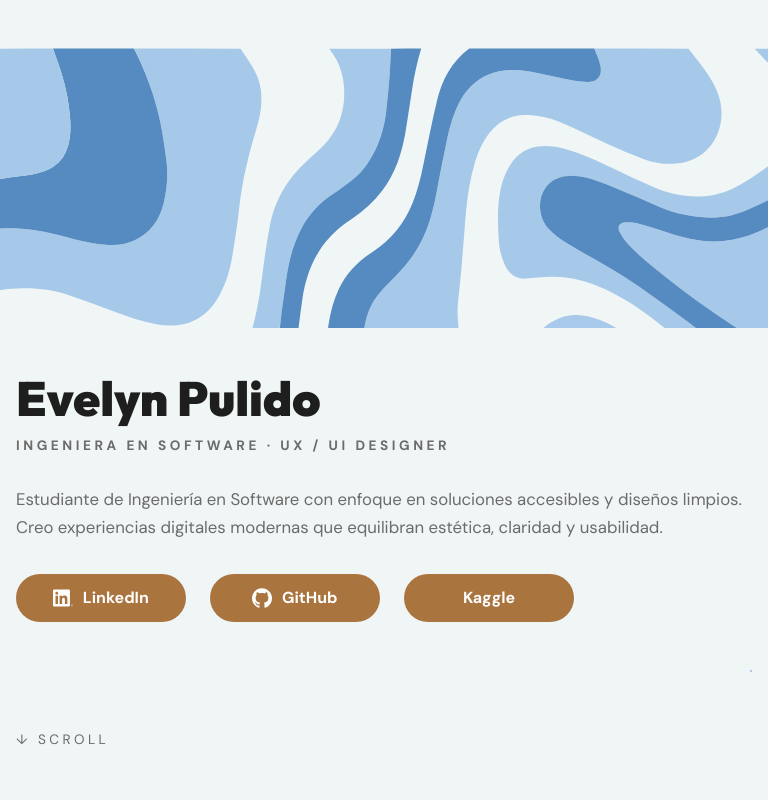
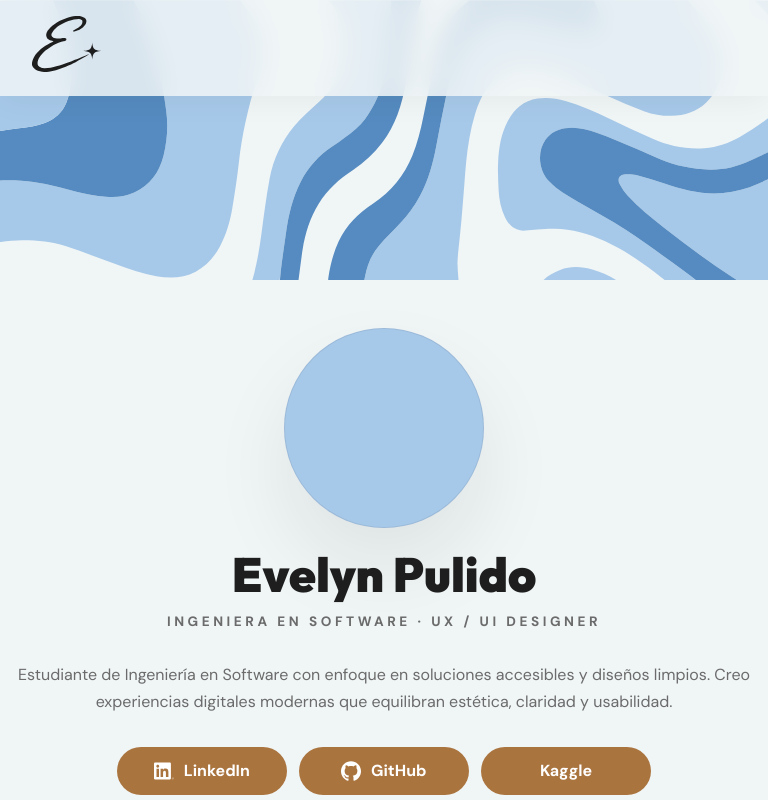
Before and after one commit to EvePulido/evepulido.github.io, a plain HTML site: page index.html in a window 768 px wide. Shown: the top 800 px of the page. Drawn offline with Linux system fonts and the light colour scheme.

Commit message:
style: optimizar responsividad en móviles y añadir animación de scroll

```diff
--- a/style.css
+++ b/style.css
@@ -82,10 +82,10 @@ svg {
 
 .hero-bg {
     width: 100%;
-    height: 280px;
+    height: clamp(160px, 40vw, 280px); /* El alto ahora responde al tamaño de la pantalla */
     background-image: url('assets/hero.svg');
     background-repeat: no-repeat;
-    background-position: top center;
+    background-position: center; /* Centrarlo evita espacios en blanco arriba/abajo al escalar */
     background-size: cover;
     margin-bottom: 1rem; /* Adds space between banner and text */
 }
@@ -114,9 +114,14 @@ svg {
     top: 0;
     left: 0;
     width: 100%;
-    padding: 2.5rem 0;
+    padding: 2rem 0;
     z-index: 100;
     transition: background-color 0.3s ease, padding 0.3s ease, backdrop-filter 0.3s ease, box-shadow 0.3s ease;
+}
+
+/* Contenedor del header más ancho para empujar el logo a la izquierda sin romper responsividad */
+.top-nav .container {
+    width: min(1400px, calc(100% - 64px));
 }
 
 .top-nav.scrolled {
@@ -130,18 +135,28 @@ svg {
 .logo-link {
     display: inline-flex;
     align-items: center;
-    transform: translateX(-120px); /* Posición permanente más hacia la izquierda */
 }
 
 .logo-img {
-    height: 56px; /* Tamaño grande inicial */
+    max-height: 28px; /* Tamaño compacto permanente en móviles */
     width: auto;
     display: block;
-    transition: height 0.3s ease;
+    transition: max-height 0.3s ease;
 }
 
 .top-nav.scrolled .logo-img {
-    height: 32px; /* Tamaño reducido al hacer scroll */
+    max-height: 28px; /* Permanece igual al hacer scroll en móviles */
+}
+
+/* Ajustes para tablets y pantallas grandes */
+@media (min-width: 768px) {
+    .logo-img {
+        max-height: 56px; /* Tamaño grande inicial en escritorio */
+    }
+
+    .top-nav.scrolled .logo-img {
+        max-height: 32px; /* Tamaño reducido al hacer scroll en escritorio */
+    }
 }
 
 .hero-title {
@@ -248,6 +263,14 @@ svg {
     box-shadow: var(--shadow-lg);
 }
 
+@keyframes bounceHint {
+    0%, 100% { transform: translateY(0); }
+    30% { transform: translateY(12px); }
+    50% { transform: translateY(0); }
+    70% { transform: translateY(6px); }
+    85% { transform: translateY(0); }
+}
+
 .hero-scroll {
     display: inline-flex;
     align-items: center;
@@ -257,6 +280,7 @@ svg {
     letter-spacing: 0.25em;
     text-transform: uppercase;
     color: var(--color-muted);
+    animation: bounceHint 1.8s ease-in-out 1s 1; /* 1 segundo de retraso, corre 1 sola vez */
 }
 
 /* Sections */
@@ -452,12 +476,47 @@ svg {
 
 
 @media (max-width: 860px) {
+    /* Navbar con fondo permanente para legibilidad sobre SVG */
+    .top-nav {
+        background-color: rgba(240, 245, 246, 0.85);
+        backdrop-filter: blur(12px);
+        -webkit-backdrop-filter: blur(12px);
+        box-shadow: 0 4px 30px rgba(0, 0, 0, 0.05);
+        padding: 1rem 0 !important; /* Tamaño permanentemente compacto en móviles */
+    }
+
     .hero {
-        padding-top: 3rem;
+        padding-top: 0; /* Asegura que el hero-bg toque el borde superior de la pantalla */
     }
 
     .hero-grid {
-        gap: 3rem;
+        padding-top: 2rem; /* Reducción drástica del espacio superior */
+        gap: 1.5rem;
+    }
+
+    .hero-copy {
+        order: 2; /* Coloca el texto después (abajo) de la foto */
+        text-align: center; /* Centrar el texto en móviles */
+        display: flex;
+        flex-direction: column;
+        align-items: center;
+    }
+
+    .hero-actions {
+        justify-content: center; /* Centrar los botones de redes sociales */
+        width: 100%; /* Recupera el ancho total para que los botones se expandan */
+        gap: 12px; /* Espaciado más reducido y estético para móviles */
+    }
+
+    .hero-visual {
+        order: 1; /* Coloca la foto antes (arriba) del texto */
+        justify-content: center;
+        margin-top: 0;
+    }
+
+    .hero-photo {
+        height: 200px; /* Un poco más pequeña para balancear el diseño al ir arriba */
+        width: 200px;
     }
 
     .projects-grid {
@@ -476,4 +535,13 @@ svg {
     .contact-grid {
         grid-template-columns: 1fr;
     }
+
+    /* Refinamientos extra de responsividad en móviles */
+    .project-name {
+        font-size: 1.4rem; /* Un poco más pequeño para tarjetas angostas */
+    }
+
+    .hero-text {
+        font-size: 1rem;
+    }
 }
```
